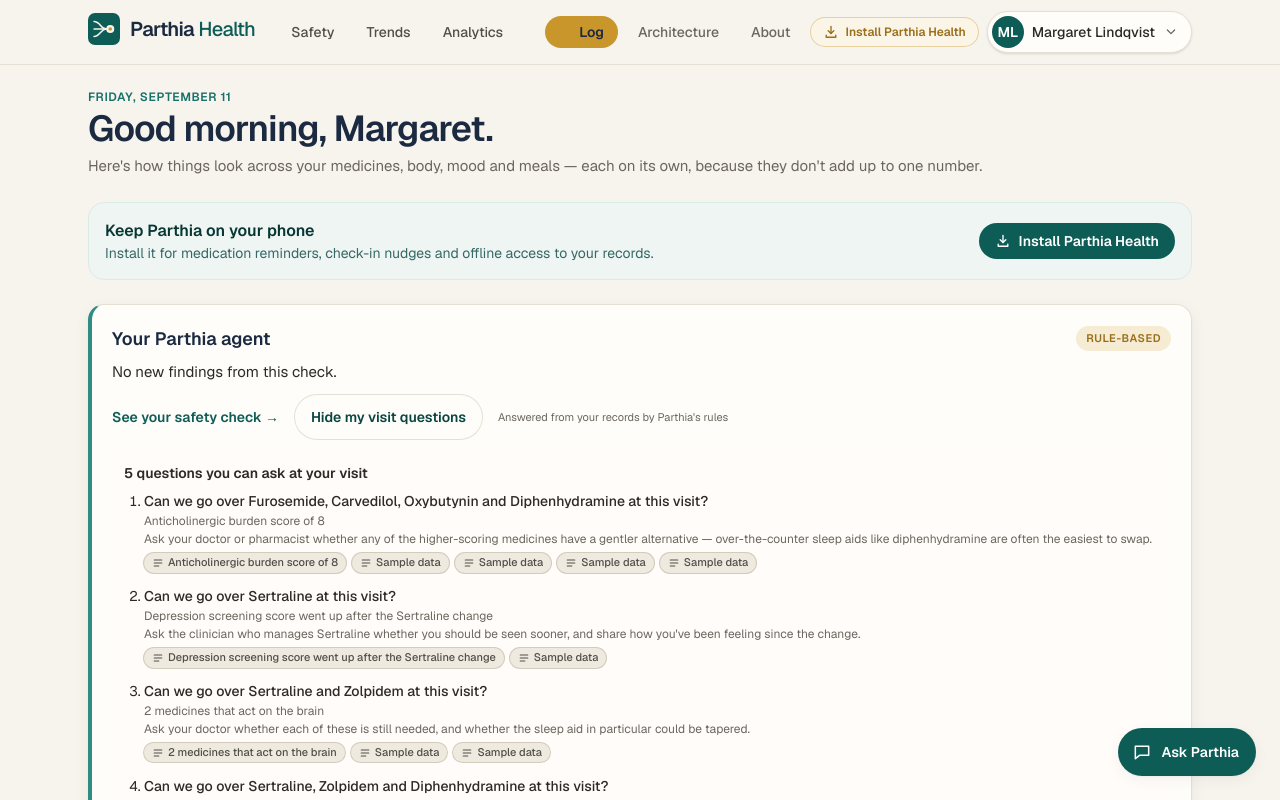
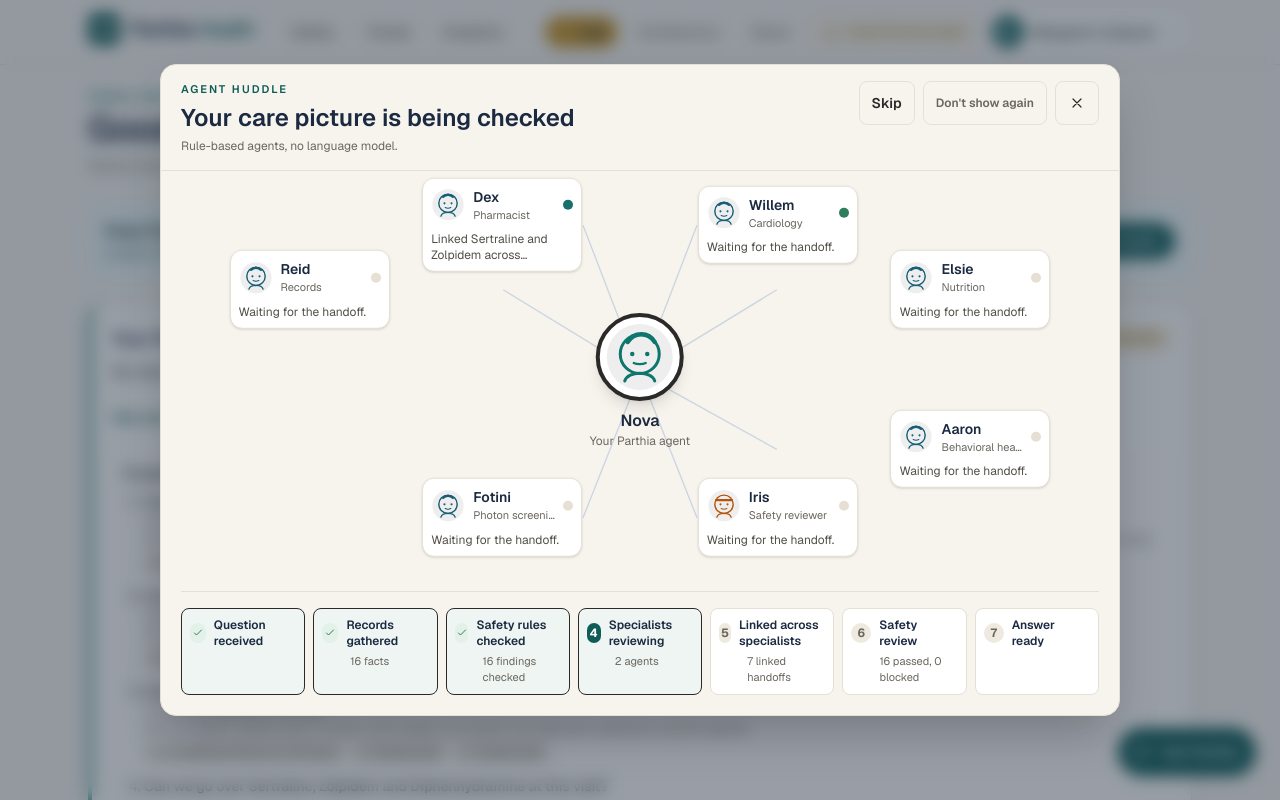
Before and after one commit to santiago9107/hackathon_parthia, a Next.js app: page / in a window 1280 px wide. Both pictures are taken after a click on the button "Prepare for my visit". Shown: the top 800 px of the page. Built offline with nearby package versions, Linux system fonts and the light colour scheme.

Commit message:
feat: wire patient agent huddle

```diff
--- a/src/components/agents/AgentHuddle.tsx
+++ b/src/components/agents/AgentHuddle.tsx
@@ -1,7 +1,7 @@
 "use client";
 
 import { useEffect, useMemo, useRef, useState, type RefObject } from "react";
-import { buildHuddle, usePlayback, urgentNotice, type Huddle, type HuddleAgentId } from "@/lib/agents/huddle";
+import { buildHuddle, huddleEnabled, setHuddleEnabled, usePlayback, urgentNotice, type Huddle, type HuddleAgentId } from "@/lib/agents/huddle";
 import { MARGARET_HUDDLE_FIXTURE } from "@/lib/agents/huddle.fixture";
 
 const NAMES: Record<HuddleAgentId, { name: string; role: string }> = {
@@ -59,6 +59,7 @@
   const [elapsed, setElapsed] = useState(0);
   const [skipped, setSkipped] = useState(false);
   const [reducedMotion, setReducedMotion] = useState(false);
+  const [showNextTime, setShowNextTime] = useState(() => huddleEnabled());
   const previousOpen = useRef(open);
   const notice = urgentNotice(urgent);
   const playback = usePlayback(huddle, { elapsedMs: elapsed, skipped, reducedMotion });
@@ -116,7 +117,7 @@
     <div ref={dialogRef} role="dialog" aria-modal="true" aria-labelledby="agent-huddle-title" className="mx-auto my-3 w-full max-w-[960px] overflow-hidden rounded-2xl border border-line bg-cream shadow-2xl sm:my-10">
       <div className="flex items-start justify-between gap-4 border-b border-line px-5 py-4">
         <div><p className="text-[11px] font-semibold uppercase tracking-[.18em] text-brand-700">Agent huddle</p><h2 id="agent-huddle-title" className="mt-1 font-serif text-2xl font-semibold text-navy">Your care picture is being checked</h2><p className="mt-1 text-xs text-ink-muted">Rule-based agents, no language model.</p></div>
-        <div className="flex gap-2"><button type="button" onClick={() => { setSkipped(true); setElapsed(99999); }} className="min-h-11 rounded-lg border border-line px-3 text-sm font-semibold text-ink hover:bg-cream-dark">Skip</button><button type="button" aria-label="Close agent huddle" onClick={onClose} className="min-h-11 min-w-11 rounded-lg border border-line text-ink hover:bg-cream-dark"><svg viewBox="0 0 24 24" className="mx-auto h-4 w-4" aria-hidden="true"><path d="m6 6 12 12M18 6 6 18" fill="none" stroke="currentColor" strokeWidth="1.8" strokeLinecap="round" /></svg></button></div>
+        <div className="flex flex-wrap justify-end gap-2"><button type="button" onClick={() => { setSkipped(true); setElapsed(99999); }} className="min-h-11 rounded-lg border border-line px-3 text-sm font-semibold text-ink hover:bg-cream-dark">Skip</button><button type="button" onClick={() => { setHuddleEnabled(false); setShowNextTime(false); onClose(); }} className="min-h-11 rounded-lg border border-line px-3 text-xs font-semibold text-ink-muted hover:bg-cream-dark">Don&apos;t show again</button><button type="button" aria-label="Close agent huddle" onClick={onClose} className="min-h-11 min-w-11 rounded-lg border border-line text-ink hover:bg-cream-dark"><svg viewBox="0 0 24 24" className="mx-auto h-4 w-4" aria-hidden="true"><path d="m6 6 12 12M18 6 6 18" fill="none" stroke="currentColor" strokeWidth="1.8" strokeLinecap="round" /></svg></button></div>
       </div>
       <div className="px-5 py-5">
         <div className="relative hidden min-h-[380px] md:block">
@@ -131,6 +132,7 @@
         <div className="mt-5 border-t border-line pt-4"><div className="grid gap-2 md:grid-cols-7">{huddle.steps.map((step, index) => <div key={step.id} className={"rounded-lg border p-2 " + (index <= playback.currentStep ? "border-brand-200 bg-brand-50" : "border-line bg-white")}><div className="flex items-center gap-2"><span className={"flex h-5 w-5 items-center justify-center rounded-full text-xs font-bold " + (index < playback.currentStep || playback.complete ? "bg-good-soft text-good" : index === playback.currentStep ? "bg-brand-700 text-white" : "bg-cream-dark text-ink-muted")}>{index < playback.currentStep || playback.complete ? <svg viewBox="0 0 24 24" className="h-3 w-3" aria-hidden="true"><path d="m5 12 4 4L19 6" fill="none" stroke="currentColor" strokeWidth="2" strokeLinecap="round" strokeLinejoin="round" /></svg> : index + 1}</span><span className="text-xs font-semibold text-navy">{step.label}</span></div>{step.detail && <p className="mt-1 pl-7 text-[11px] text-ink-muted">{step.detail}</p>}</div>)}</div></div>
         {playback.complete && <div className="mt-4 rounded-xl border border-good bg-good-soft p-4"><p className="text-sm font-semibold text-navy">Answer ready</p><p className="mt-1 text-sm leading-relaxed text-ink">{huddle.answer}</p>{huddle.citations.length > 0 && <ul className="mt-2 space-y-1 text-xs text-ink-muted">{huddle.citations.map((citation) => <li key={citation.label}>Source: {citation.label}</li>)}</ul>}<button type="button" onClick={onClose} className="mt-3 min-h-11 rounded-lg bg-brand-700 px-4 text-sm font-semibold text-white hover:bg-brand-800">See the answer</button></div>}
         <p className="sr-only" aria-live="polite">{current ? NAMES[current.from].name + " says: " + current.summary : ""}</p>
+        {!showNextTime && <p className="mt-3 text-xs text-ink-muted">Agent huddles are off. Re-enable them from your browser site settings.</p>}
       </div>
     </div>
   </div>;
--- a/src/components/patient/AgentCard.tsx
+++ b/src/components/patient/AgentCard.tsx
@@ -1,11 +1,14 @@
 "use client";
 
 import Link from "next/link";
-import { useMemo, useState } from "react";
+import { useMemo, useRef, useState } from "react";
+import { AgentHuddle } from "@/components/agents/AgentHuddle";
 import { Card } from "@/components/PageHeader";
 import { Citations } from "@/components/patient/Citations";
 import { VisitQuestions } from "@/components/patient/VisitQuestions";
 import { usePatient } from "@/lib/context/PatientContext";
+import { buildHuddle, huddleEnabled } from "@/lib/agents/huddle";
+import { orchestrate } from "@/lib/agents/orchestrator";
 import { usePatientAgent } from "@/lib/patientAgent/usePatientAgent";
 import { buildVisitQuestions } from "@/lib/patientAgent/visitQuestions";
 import type { AgentCitation } from "@/lib/patientAgent/types";
@@ -21,9 +24,14 @@
  * end anything. Every finding is a question for a clinician.
  */
 export function AgentCard() {
-  const { update } = usePatientAgent();
-  const { record, issues } = usePatient();
+  const { update, ask } = usePatientAgent();
+  const { record, issues, now } = usePatient();
   const [prepared, setPrepared] = useState(false);
+  const [huddleOpen, setHuddleOpen] = useState(false);
+  const [huddle, setHuddle] = useState<ReturnType<typeof buildHuddle> | null>(null);
+  const [triggerKind, setTriggerKind] = useState<"prepare" | "watch">("prepare");
+  const prepareRef = useRef<HTMLButtonElement>(null);
+  const watchRef = useRef<HTMLButtonElement>(null);
   const questions = useMemo(() => buildVisitQuestions(update, issues, record), [update, issues, record]);
   const { newCount, newFindings, updatedFindings, patientReportedOnly } = update;
   const nothingNew = newCount === 0 && updatedFindings.length === 0;
@@ -34,6 +42,16 @@
   ];
   const added = [...new Set(updatedFindings.flatMap((u) => u.addedMedications))];
   const ownEntries = [...new Set(patientReportedOnly.flatMap((f) => f.medications))];
+
+  async function openHuddle(question: string, trigger: "prepare" | "watch") {
+    setPrepared(true);
+    setTriggerKind(trigger);
+    if (!huddleEnabled()) return;
+    const reply = await ask(question);
+    if (reply.urgent) return;
+    setHuddle(buildHuddle(orchestrate(record, now), reply));
+    setHuddleOpen(true);
+  }
 
   return (
     <Card className="mb-6 p-5" accent="border-l-brand-500">
@@ -70,13 +88,22 @@
           {nothingNew ? "See your safety check" : "See what this is about"} &rarr;
         </Link>
         <button
+          ref={prepareRef}
           type="button"
-          onClick={() => setPrepared((x) => !x)}
+          onClick={() => { if (prepared) setPrepared(false); else void openHuddle("What should I ask my doctor?", "prepare"); }}
           aria-expanded={prepared}
           aria-controls="visit-questions"
           className="min-h-11 rounded-full px-4 text-sm font-semibold text-brand-800 ring-1 ring-line hover:bg-brand-50"
         >
           {prepared ? "Hide my visit questions" : "Prepare for my visit"}
+        </button>
+        <button
+          ref={watchRef}
+          type="button"
+          onClick={() => void openHuddle("What has changed since my last visit?", "watch")}
+          className="text-sm font-semibold text-brand-700 hover:text-brand-900"
+        >
+          Watch your agents work
         </button>
         <span className="text-[11px] text-ink-muted">Answered from your records by Parthia&apos;s rules</span>
       </div>
@@ -93,6 +120,7 @@
           <p className="mt-1 text-[11px] text-ink-muted">Nothing is sent anywhere. You print the summary or hand it over yourself.</p>
         </div>
       )}
+      <AgentHuddle open={huddleOpen} onClose={() => setHuddleOpen(false)} huddle={huddle ?? undefined} triggerRef={triggerKind === "prepare" ? prepareRef : watchRef} />
     </Card>
   );
 }
--- a/src/components/patient/AskParthiaPanel.tsx
+++ b/src/components/patient/AskParthiaPanel.tsx
@@ -1,8 +1,12 @@
 "use client";
 
 import { useEffect, useRef, useState, type RefObject } from "react";
+import { AgentHuddle } from "@/components/agents/AgentHuddle";
 import { Citations } from "@/components/patient/Citations";
 import { UrgentCareNotice } from "@/components/patient/UrgentCareNotice";
+import { usePatient } from "@/lib/context/PatientContext";
+import { buildHuddle, huddleEnabled } from "@/lib/agents/huddle";
+import { orchestrate } from "@/lib/agents/orchestrator";
 import { usePatientAgent } from "@/lib/patientAgent/usePatientAgent";
 import type { PatientReply } from "@/lib/patientAgent/types";
 
@@ -40,12 +44,16 @@
   headingRef: RefObject<HTMLHeadingElement | null>;
   onClose: () => void;
 }) {
+  const { record, now } = usePatient();
   const { context, ask } = usePatientAgent();
   const [messages, setMessages] = useState<Message[]>(() => [{ id: 0, role: "assistant", text: GREETING }]);
   const [input, setInput] = useState("");
   const [busy, setBusy] = useState(false);
+  const [huddleOpen, setHuddleOpen] = useState(false);
+  const [huddle, setHuddle] = useState<ReturnType<typeof buildHuddle> | null>(null);
   const idRef = useRef(1);
   const bottomRef = useRef<HTMLDivElement>(null);
+  const inputRef = useRef<HTMLInputElement>(null);
 
   useEffect(() => {
     bottomRef.current?.scrollIntoView({ behavior: "smooth", block: "end" });
@@ -61,10 +69,16 @@
     await new Promise((r) => setTimeout(r, 350));
     const reply = await ask(q);
     setMessages((m) => [...m, { id: idRef.current++, role: "assistant", reply }]);
+    if (!reply.urgent && huddleEnabled()) {
+      setHuddle(buildHuddle(orchestrate(record, now), reply));
+      setHuddleOpen(true);
+    }
     setBusy(false);
   }
 
   return (
+    <>
+    <AgentHuddle open={huddleOpen} onClose={() => setHuddleOpen(false)} huddle={huddle ?? undefined} urgent={undefined} triggerRef={inputRef} />
     <div
       id={id}
       role="dialog"
@@ -167,6 +181,7 @@
         }}
       >
         <input
+          ref={inputRef}
           value={input}
           onChange={(e) => setInput(e.target.value)}
           placeholder="Ask about this page…"
@@ -186,5 +201,6 @@
         Answered from your records by Parthia&apos;s rules, no model. Not medical advice.
       </p>
     </div>
+    </>
   );
 }
--- a/src/lib/agents/huddle.ts
+++ b/src/lib/agents/huddle.ts
@@ -8,7 +8,10 @@
 
 const AGENT_IDS = new Set<HuddleAgentId>(["patient", "records", "safety", "cardiology", "nutrition", "behavioral", "reviewer", "photon"]);
 const LABELS: Record<HuddleStep["id"], string> = { question: "Question received", records: "Records gathered", rules: "Safety rules checked", specialists: "Specialists reviewing", linked: "Linked across specialists", review: "Safety review", answer: "Answer ready" };
-function agentId(value: string): HuddleAgentId { return AGENT_IDS.has(value as HuddleAgentId) ? value as HuddleAgentId : "records"; }
+function agentId(value: string): HuddleAgentId {
+  if (value === "pharmacist") return "safety";
+  return AGENT_IDS.has(value as HuddleAgentId) ? value as HuddleAgentId : "records";
+}
 function answerText(reply: PatientReply): string { return reply.segments.map((segment) => segment.text).join(" ").trim(); }
 
 export function buildHuddle(input: OrchestratorResult, reply: PatientReply): Huddle {
@@ -32,7 +35,7 @@
 export interface PlaybackState { messageIndex: number; activeAgent?: HuddleAgentId; statuses: Record<HuddleAgentId, "idle" | "working" | "done" | "blocked">; currentStep: number; complete: boolean; }
 const ALL_AGENTS: HuddleAgentId[] = ["patient", "records", "safety", "cardiology", "nutrition", "behavioral", "reviewer", "photon"];
 export function usePlayback(huddle: Huddle, options: { stepMs?: number; reducedMotion?: boolean; elapsedMs?: number; skipped?: boolean } = {}): PlaybackState {
-  const stepMs = options.stepMs ?? 700;
+  const stepMs = options.stepMs ?? 800;
   const totalMs = Math.max(huddle.steps.length * stepMs, huddle.messages.length * 520);
   const final = options.reducedMotion === true || options.skipped === true || (options.elapsedMs ?? 0) >= totalMs;
   const elapsed = final ? totalMs : Math.max(0, options.elapsedMs ?? 0);
@@ -48,3 +51,22 @@
   if (kind === "physical") return "If this could be an emergency, call 911 now.";
   return undefined;
 }
+
+const HUDDLE_SETTING = "parthia.agentHuddle.enabled";
+
+export function huddleEnabled(): boolean {
+  if (typeof window === "undefined") return true;
+  try {
+    return window.localStorage.getItem(HUDDLE_SETTING) !== "false";
+  } catch {
+    return true;
+  }
+}
+
+export function setHuddleEnabled(enabled: boolean): void {
+  try {
+    window.localStorage.setItem(HUDDLE_SETTING, String(enabled));
+  } catch {
+    // Storage is optional in private browsing and embedded previews.
+  }
+}
```
